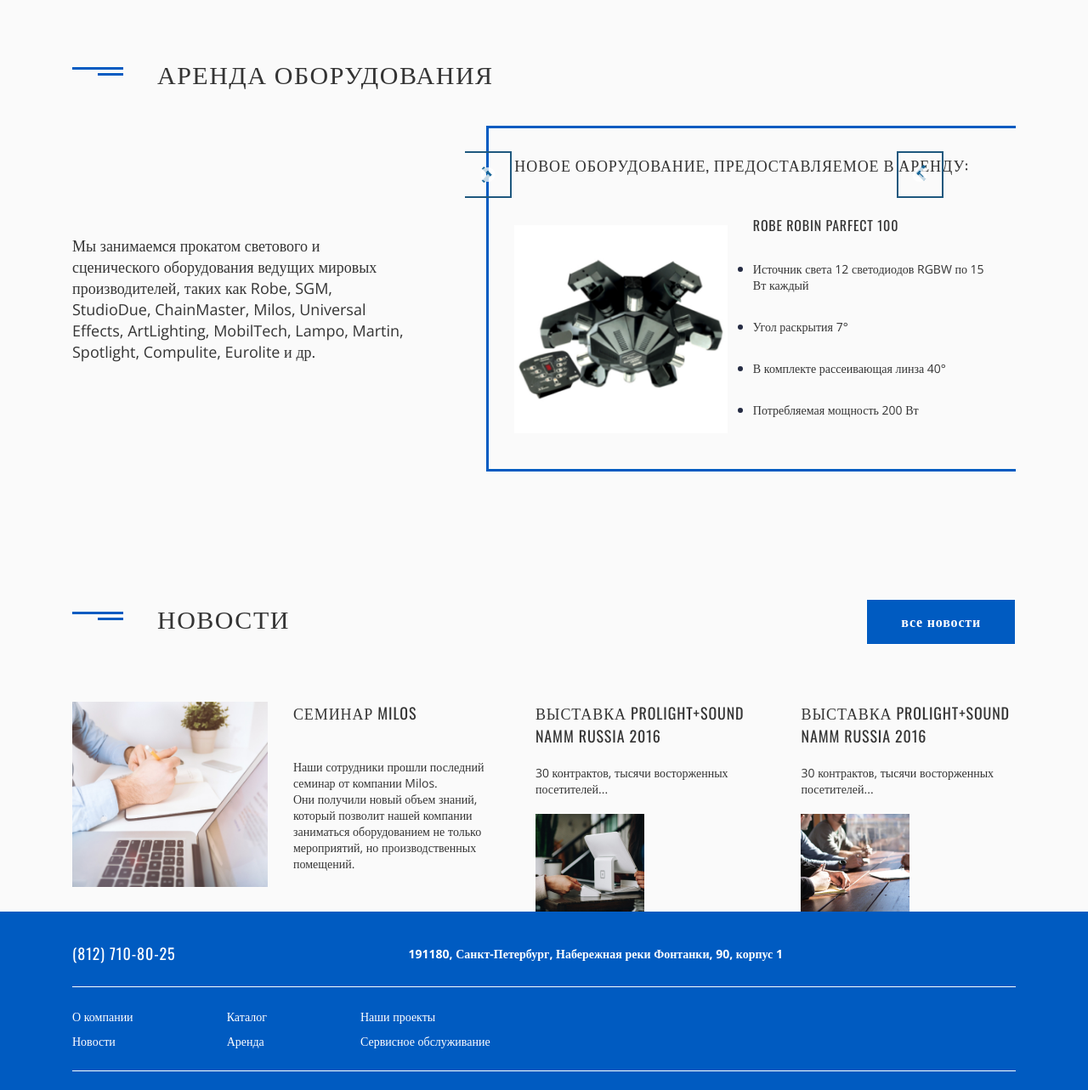
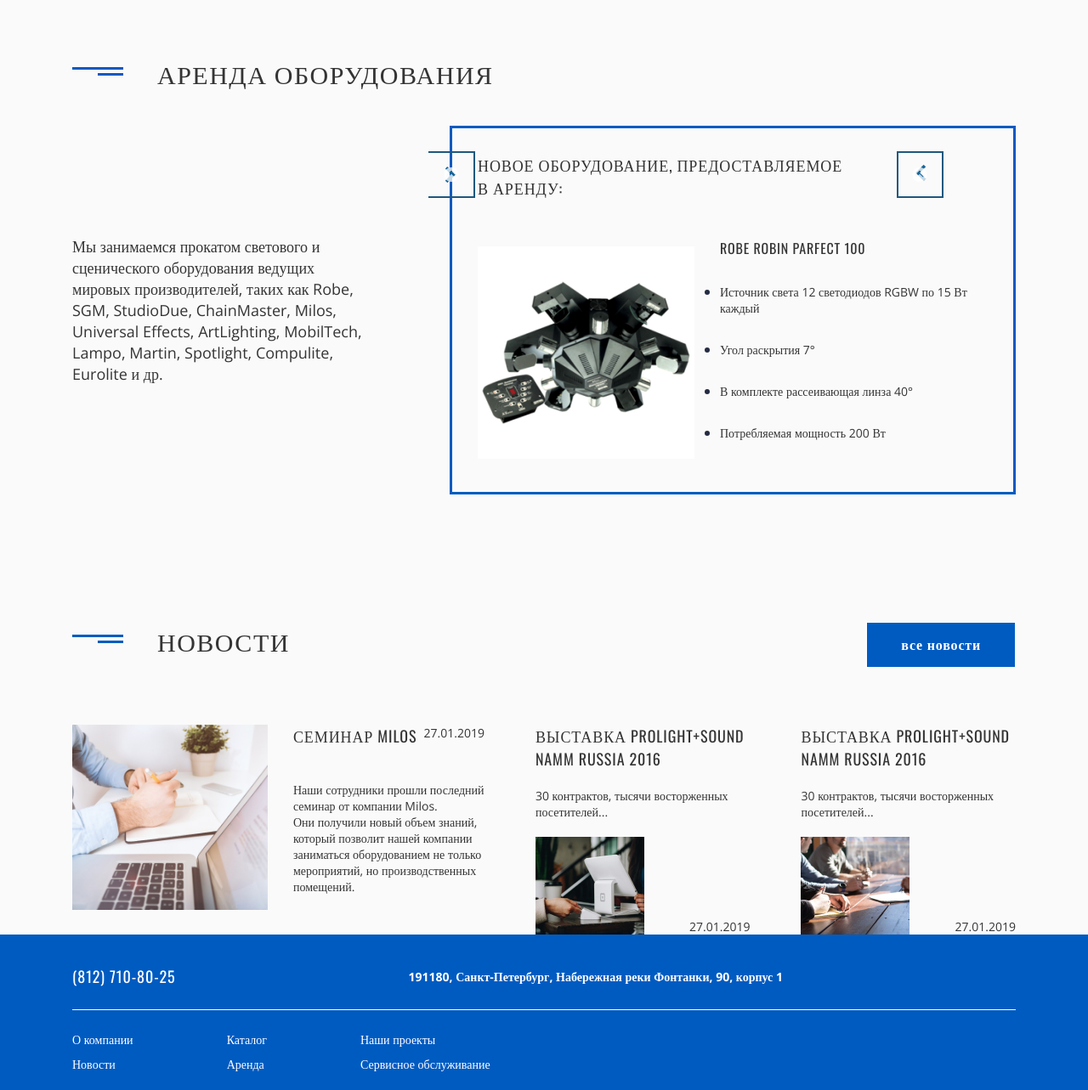
Before and after one commit to SergeyEvtush/lightingEquipment, a plain HTML site: page index.html in a window 1280 px wide. Shown: the part 2201-3484 px from the top of the page at 85% size. Drawn offline with nearby package versions, Linux system fonts and the light colour scheme.

Commit message:
add dates

```diff
--- a/css/style.css
+++ b/css/style.css
@@ -37,6 +37,7 @@ body {
 	font-weight: 500;
 	font-family: Oswald;
 }
+/*-----------------------------------------------*/
 .wraper{
 	display: flex;
 	flex-direction: column;
@@ -539,13 +540,16 @@ img.item__foto-catalog:hover{
 align-items: center;
 padding:40px 0px  0px 0px ;
 min-width: 0;
+
 }
 
 
 .rentequipment__content {
-	padding:0px 90px 0px 0px ;
-	min-width: 0;
+	padding:0px 95px 0px 0px ;
+	flex:0 0 40%;
+
 }
+
 @media(max-width:1022px){
 	.rentequipment__content {
 		padding:0px 40px 0px 0px ;
@@ -554,11 +558,11 @@ min-width: 0;
 }
 @media(max-width:978px){
 	.rentequipment__body {
-		flex-wrap: wrap;
+
 	}
 	.rentequipment__content {
 		padding:0px 0px 40px 0px ;
-		min-width: 0;
+
 	}
 
 }
@@ -575,8 +579,8 @@ color: #343434;
 	border: 3px solid #005BC1;
 }
 .slider-rentequipment__item {
-	width: 665px;
-max-width: 100%;
+
+
 
 }
 .title-block {
@@ -588,8 +592,10 @@ max-width: 100%;
 	color: #343434;
 
 }
+
 .title__slide {
-	padding: 0px 0px 45px 0px;
+	padding: 0px 166px 45px 0px;
+
 }
 @media(max-width:540px){
 	.title__slide {
@@ -611,6 +617,7 @@ max-width: 100%;
 	}
 
 }
+
 .item__context {
 	flex: 1 0 50%;
 }
@@ -652,6 +659,20 @@ color: #343434;
 .item__foto-image {
 	width: 255px;
 	max-width: 100%;
+}
+.slider-rentequipment{
+	flex:1 1 50%;
+
+}
+@media(max-width:767px)
+{
+.rentequipment__body{
+	flex-direction: column;
+}
+.slider-rentequipment{
+max-width: 100%;
+
+}
 }
 .rentequipment__slider.slick-slider{
 	position: relative;
@@ -764,6 +785,7 @@ padding: 0px 60px 0px 0px;
 .item__block {
 	display: flex;
 	align-items: flex-start;
+	position: relative;
 }
 
 .block__title {
@@ -806,6 +828,12 @@ flex:50%;
 	position: absolute;
 	top: 0;
 	right: 0;
+}
+.item_small__date{
+	position: absolute;
+	bottom: 0;
+	right: 0;
+
 }
 .newsblock-list__item {
 }
@@ -954,5 +982,3 @@ color: #FFFFFF;
 }
 .develop_disain {
 }
-
-/*<div class="item__date items__text">27.01.2019</div>*/
--- a/index.html
+++ b/index.html
@@ -57,7 +57,6 @@
 							<div class="main-block__buttons">
 								<a href="#" class="main-block__button _btn">ПЕРЕЙТИ</a>
 							</div>
-
 					</div>
 				</div>
 				<div class="main-block__image _ibj">
@@ -117,7 +116,6 @@
 	</div>
 </div>
 </div>
-
 </div>
 			</section>
 			<section class="page__ourproduction">
@@ -160,11 +158,13 @@
 
 				<div class="rentequipment__body">
 					<div class="rentequipment__content">
-						<p class="content__paragraph  _content">Мы занимаемся прокатом светового и сценического
+						<p class="content__paragraph  _content">
+							Мы занимаемся прокатом светового и сценического
 						оборудования ведущих мировых производителей,
 						таких как Robe, SGM, StudioDue,
 						ChainMaster, Milos, Universal Effects, ArtLighting,
-						 MobilTech, Lampo, Martin, Spotlight, Compulite, Eurolite и др.</p>
+						 MobilTech, Lampo, Martin, Spotlight, Compulite, Eurolite и др.
+						</p>
 					</div>
 					<div class="rentequipment__slider slider-rentequipment">
 <div class="slider-rentequipment__item">
@@ -240,7 +240,9 @@
 										<img src="img/news/newFoto1.jpg" alt="" class="item__big-foto _ibj">
 									</div>
 									<div class="content__block-item big__block-item">
-										<div class="block__title big__block-title"><h4 class="item__title-list title-block">Семинар Milos</h4></div>
+										<div class="block__title big__block-title">
+											<h4 class="item__title-list title-block">Семинар Milos</h4>
+										</div>
 									<div class="item__content-list items__text">
 										Наши сотрудники прошли последний семинар от компании Milos.<br>
 										Они получили новый объем знаний,
@@ -248,9 +250,7 @@
 										но производственных помещений.
 									</div>
 									</div>
-
-
-
+									<div class="item__date items__text ">27.01.2019</div>
 								</div>
 							</li>
 							<li class="newsblock-list__item">
@@ -264,9 +264,7 @@
 										30 контрактов, тысячи восторженных посетителей...
 									</div>
 									</div>
-
-
-
+									<div class="item_small__date items__text ">27.01.2019</div>
 								</div>
 							</li>
 							<li class="newsblock-list__item">
@@ -280,14 +278,11 @@
 										30 контрактов, тысячи восторженных посетителей...
 									</div>
 									</div>
-
-
-
+									<div class="item_small__date  items__text ">27.01.2019</div>
 								</div>
 							</li>
 						</ul>
 					</div>
-
 				</div>
 			</section>
 		</main>
```
